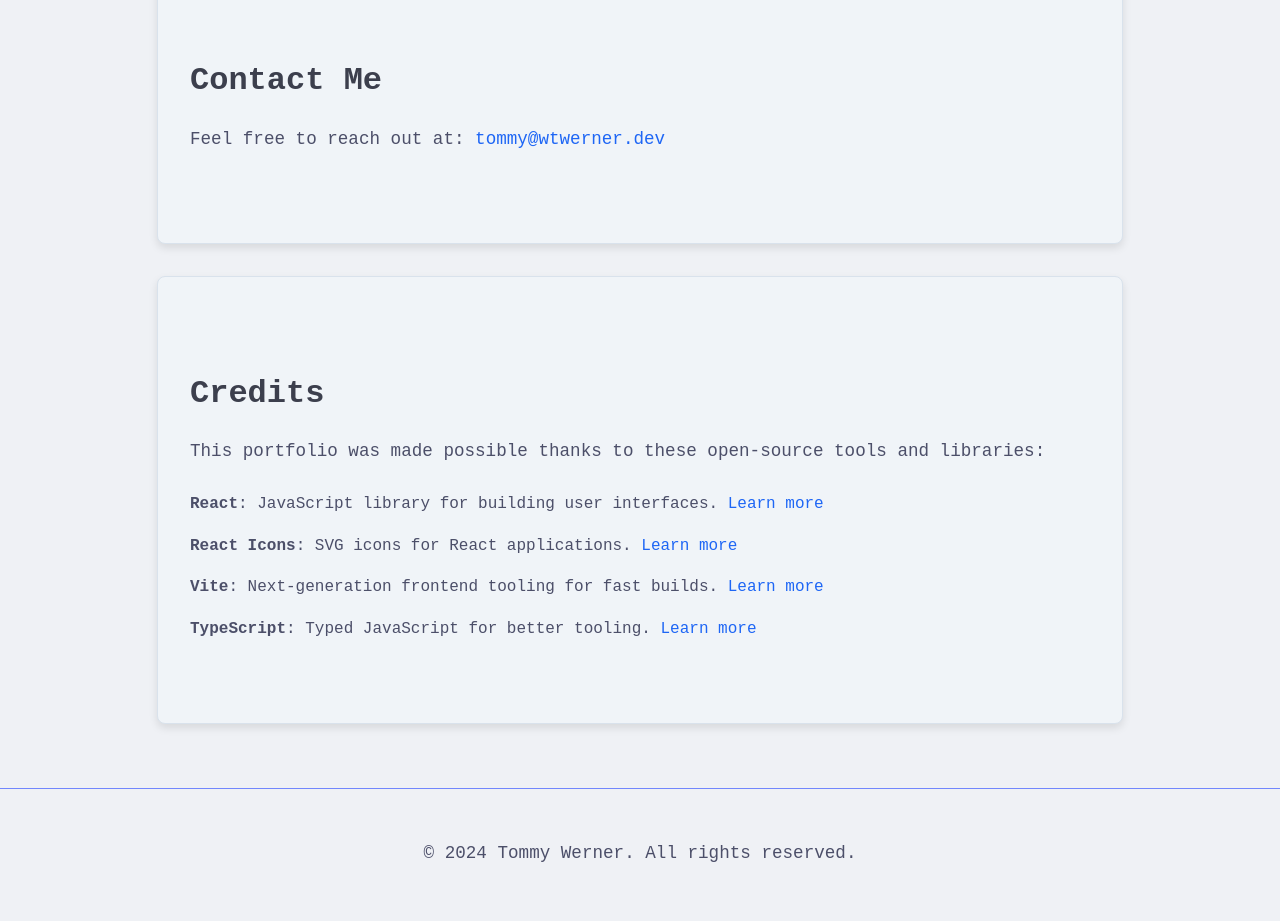
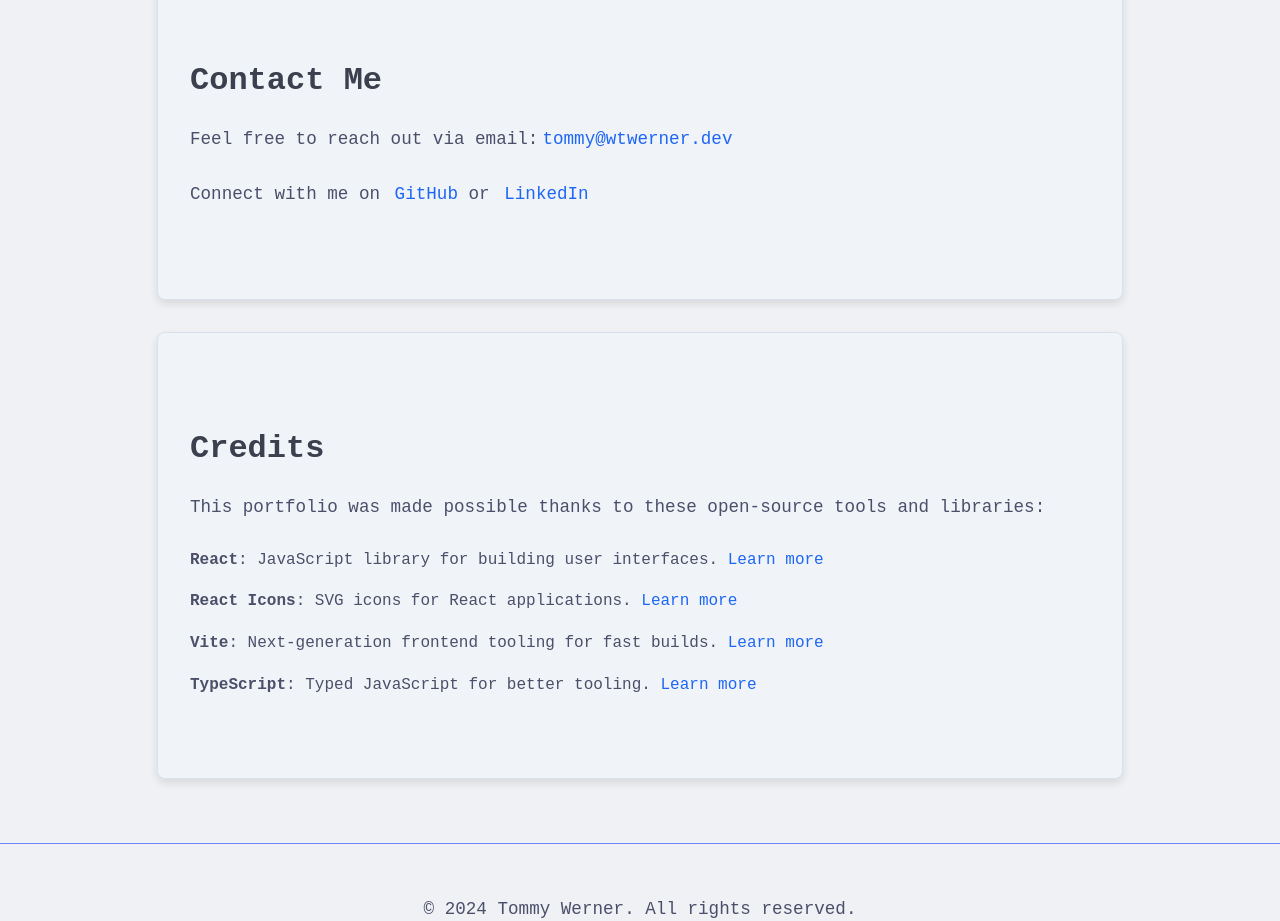
Before and after one commit to wtwerner/dev-portfolio, a React (Vite) app: page / in a window 1280 px wide. Shown: the part 1780-2701 px from the top of the page. Built offline with nearby package versions, Linux system fonts and the light colour scheme.

Commit message:
add more contact info

```diff
--- a/src/components/Contact.tsx
+++ b/src/components/Contact.tsx
@@ -3,8 +3,30 @@ function Contact() {
     <section id="contact">
       <h2>Contact Me</h2>
       <p>
-        Feel free to reach out at:
-        <a href="mailto:tommy@wtwerner.dev"> tommy@wtwerner.dev</a>
+        Feel free to reach out via email:
+        <a href="mailto:tommy@wtwerner.dev" style={{ color: 'var(--link)', marginLeft: '0.25rem' }}>
+          tommy@wtwerner.dev
+        </a>
+      </p>
+      <p>
+        Connect with me on{' '}
+        <a
+          href="https://github.com/wtwerner"
+          target="_blank"
+          rel="noopener noreferrer"
+          style={{ color: 'var(--link)', marginLeft: '0.25rem' }}
+        >
+          GitHub
+        </a>{' '}
+        or{' '}
+        <a
+          href="https://www.linkedin.com/in/wtwerner"
+          target="_blank"
+          rel="noopener noreferrer"
+          style={{ color: 'var(--link)', marginLeft: '0.25rem' }}
+        >
+          LinkedIn
+        </a>
       </p>
     </section>
   );
```
